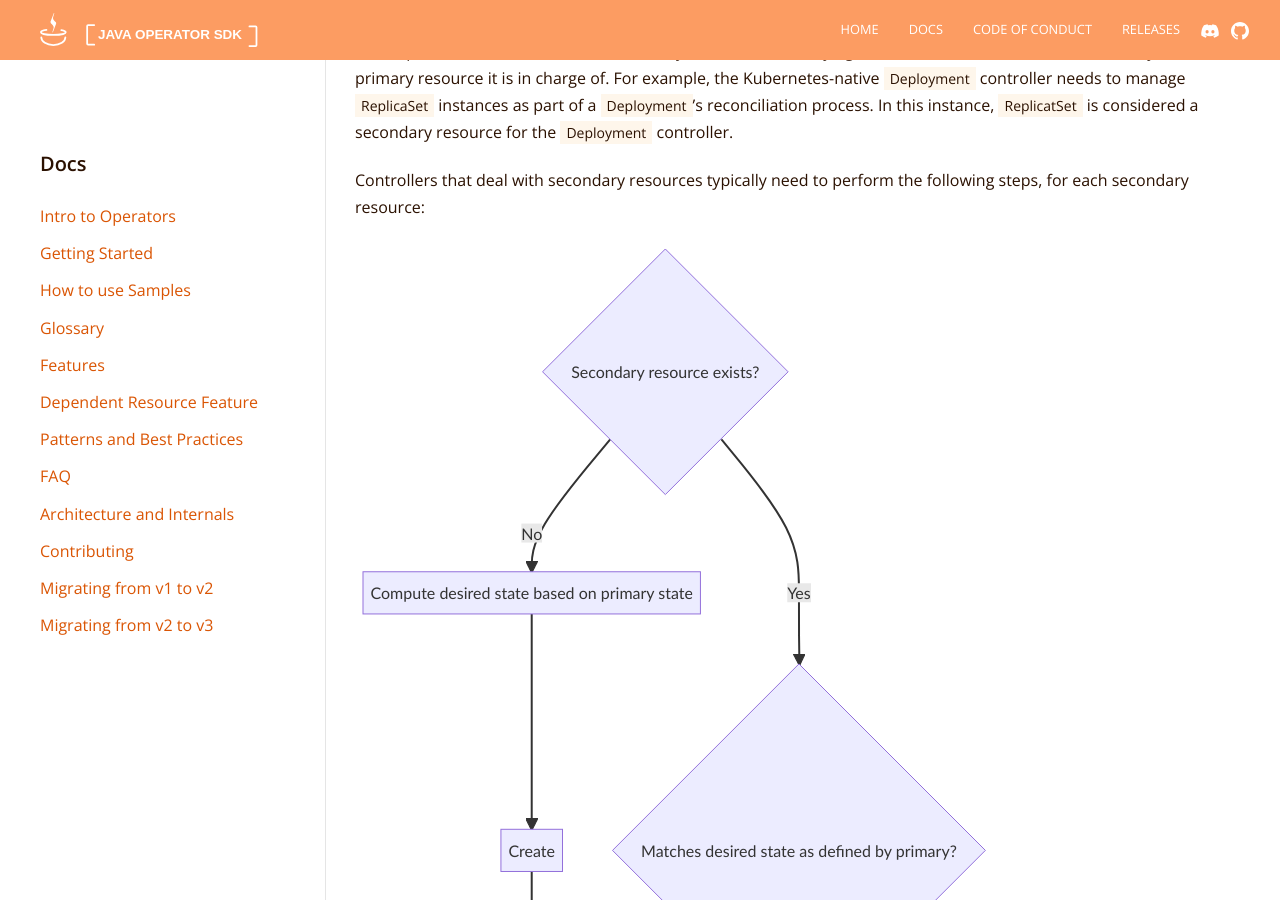
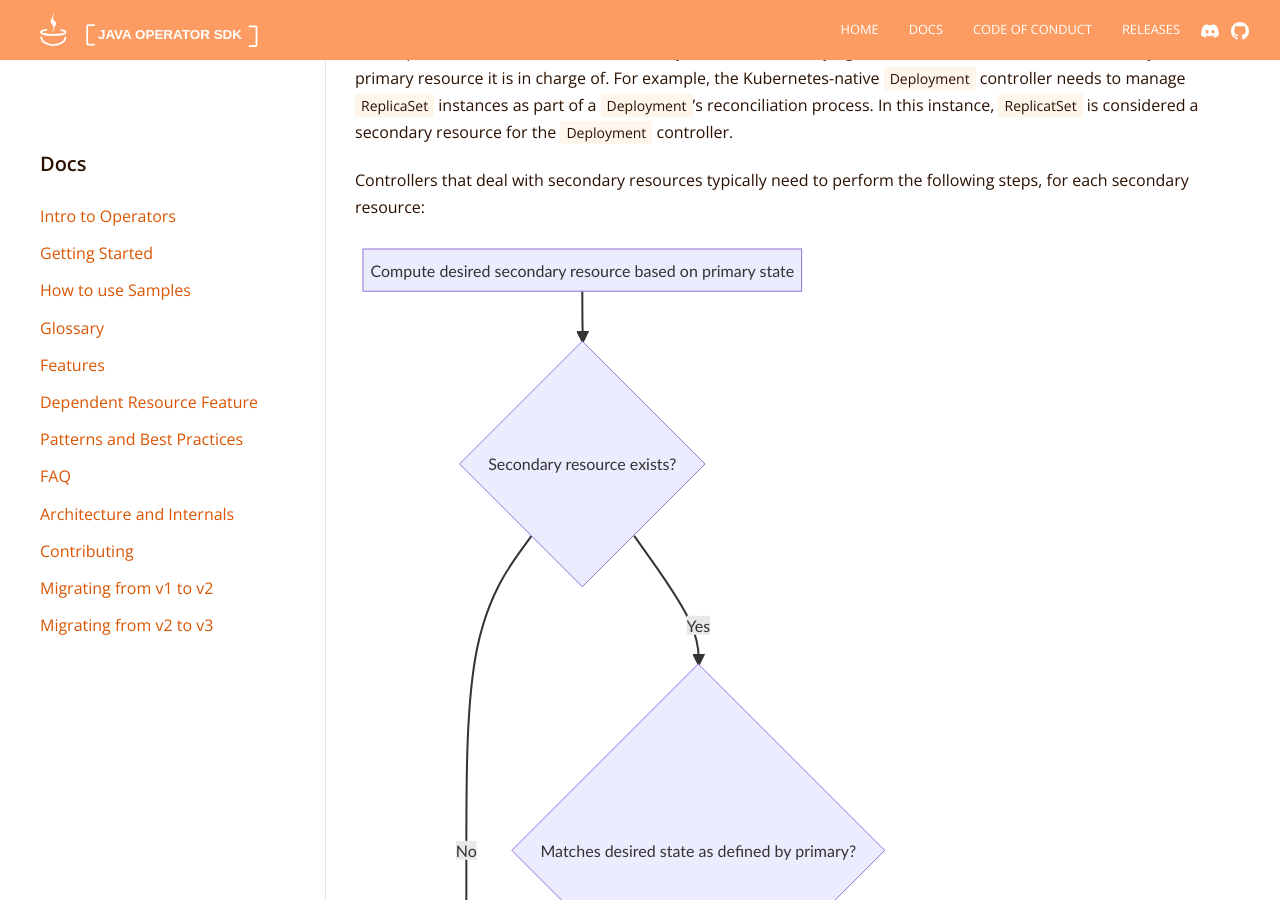
Before and after one commit to operator-framework/java-operator-sdk, a Jekyll site: the page built from docs/documentation/dependent-resources.md, in a window 1280 px wide and 900 px high, scrolled down 392 px. Built offline with Jekyll 4.4.1, drawn with Linux system fonts in a browser that asks for light colours; nearby versions of some CDN libraries.

Commit message:
fix: diagram

```diff
--- a/docs/documentation/dependent-resources.md
+++ b/docs/documentation/dependent-resources.md
@@ -28,14 +28,14 @@ each secondary resource:
 <div class="mermaid" markdown="0">
 flowchart TD
 
+compute[Compute desired secondary resource based on primary state] --> A
 A{Secondary resource exists?}
 A -- Yes --> match
-A -- No --> compute
+A -- No --> Create --> Done
 
-compute[Compute desired state based on primary state] --> Create --> Done
 match{Matches desired state as defined by primary?}
 match -- Yes --> Done
-match -- No --> Update
+match -- No --> Update --> Done
 
 </div>
 
```
